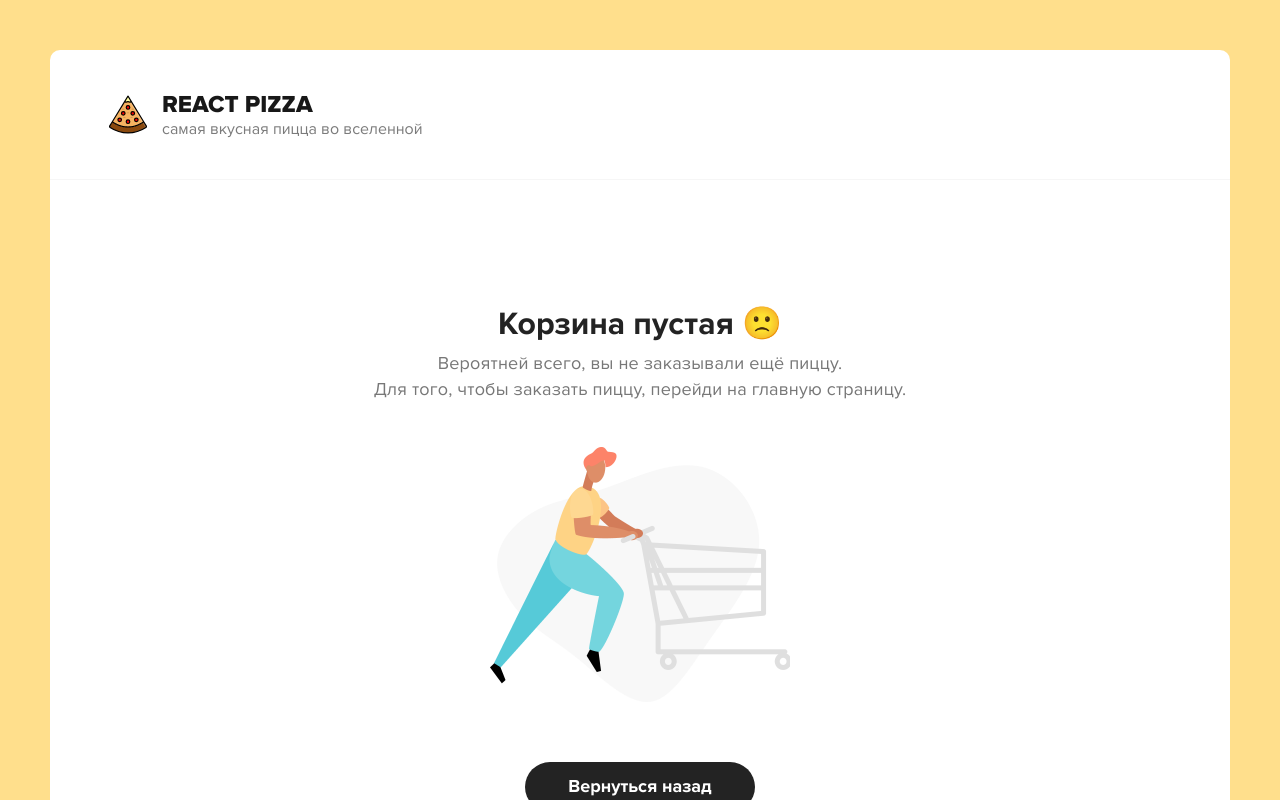
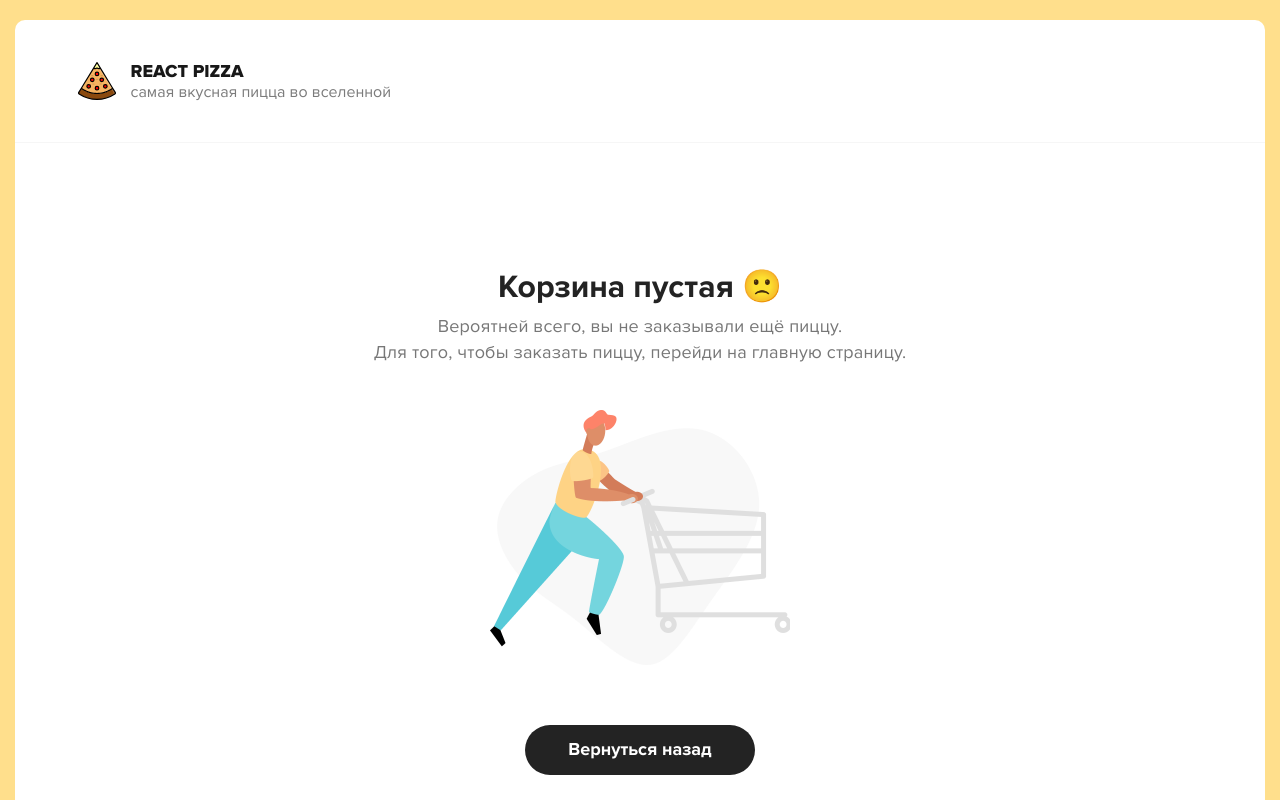
Before and after one commit to aslbekkucharov/pizzamarket, a React (Create React App) app: page /cart in a window 1280 px wide. Shown: the top 800 px of the page. Built offline with nearby package versions, Linux system fonts and the light colour scheme.

Commit message:
Added styles for adaptation to smartphones.

```diff
--- a/src/scss/app.scss
+++ b/src/scss/app.scss
@@ -311,3 +311,80 @@ body {
         }
     }
 }
+
+@media (min-width: 320px) {
+    body {
+        padding: 20px 0;
+    }
+    .wrapper {
+        width: calc(100vw - 30px);
+    }
+    .header__logo h1 {
+        font-size: 18px;
+    }
+    .header__logo p {
+        display: none;
+    }
+    .header__logo > div {
+        display: flex;
+        align-items: center;
+    }
+    .button--cart {
+        padding: 5px 15px;
+    }
+    .content__top {
+        flex-direction: column;
+        align-items: flex-start;
+    }
+    .categories {
+        max-width: 100%;
+        overflow: auto;
+        margin-bottom: 20px;
+    }
+    .categories ul li {
+        padding: 6px 20px;
+    }
+    .sort {
+        align-self: flex-end;
+    }
+    .content__items {
+        justify-content: center;
+        margin: 0 -30px;
+    }
+    .pizza-block {
+        width: auto;
+        margin: 0 30px;
+        margin-bottom: 40px;
+    }
+    .cart--empty {
+        width: auto;
+    }
+}
+@media (min-width: 768px) {
+    .content__items {
+        justify-content: space-around;
+        margin: 0 -70px;
+    }
+    .pizza-block {
+        width: 280px;
+        margin: 0 70px;
+        margin-bottom: 65px;
+    }
+    .header__logo > div {
+        display: block;
+    }
+    .header__logo p {
+        display: block;
+    }
+}
+@media (min-width: 1024px) {
+    .content__items {
+        justify-content: space-around;
+        margin: 0 -70px;
+    }
+    .pizza-block {
+        width: 280px;
+        margin: 0 70px;
+        margin-bottom: 65px;
+    }
+}
```
